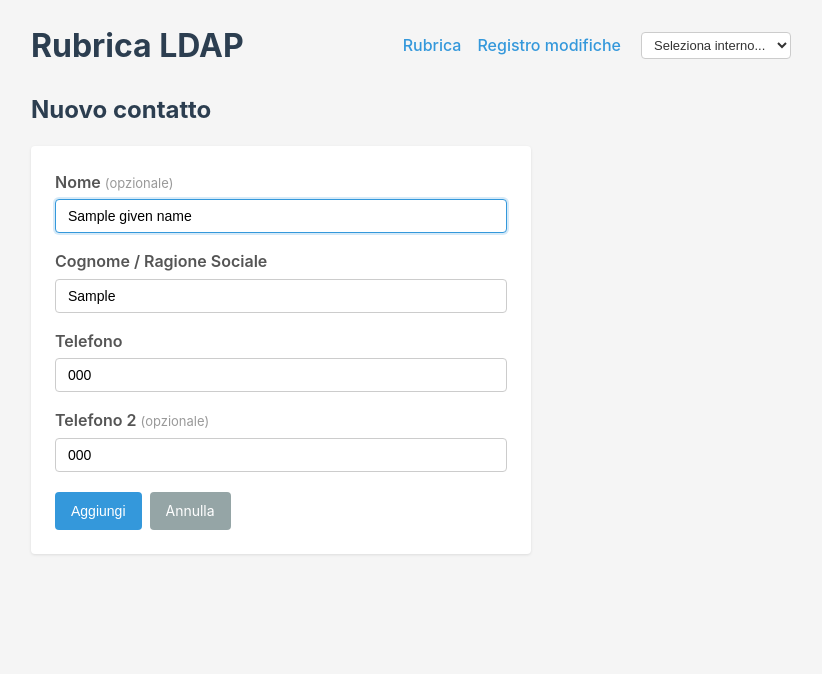
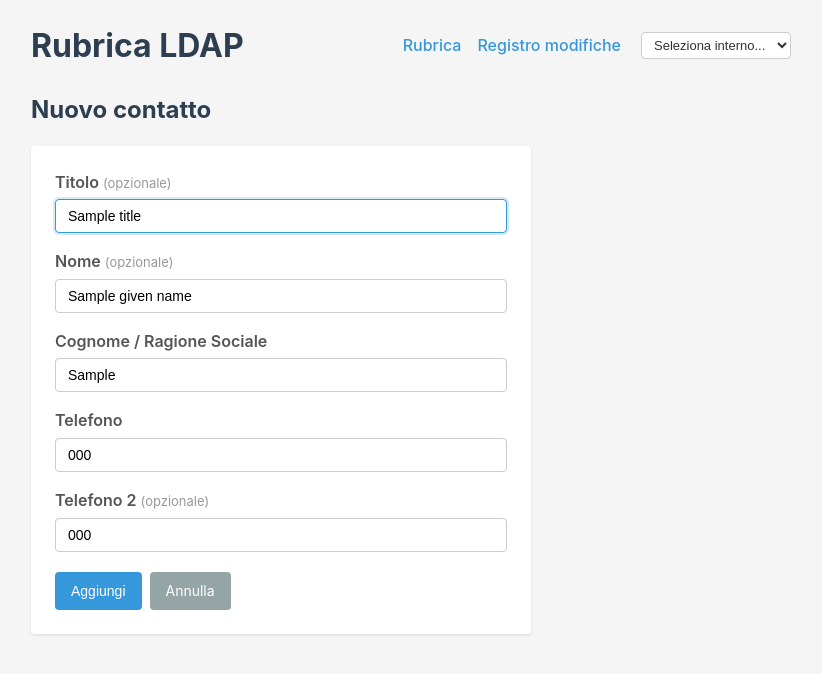
Before and after one commit to ghastx/ldap_editor, a Flask app: template templates/add.html in a window 1280 px wide. Shown: the top 674 px of the page, without its empty margins (229-1051 px from the left). Run offline with Flask 3, Linux system fonts and the light colour scheme; the template is opened without the code that fills it: most values are stand-ins (such as "Sample title", 1, 10 or a date in 2020).

Commit message:
Add Titolo (title) field to contact forms and LDAP storage
Add optional "Titolo" field mapped to LDAP title attribute, placed
before Nome/Cognome in add and edit forms. The displayName is now
composed from non-empty parts: Titolo + Nome + Cognome.

https://claude.ai/code/session_018BmGjQ7Gb9Sxdthc2j31vE

```diff
--- a/app.py
+++ b/app.py
@@ -92,6 +92,7 @@ def add_contact():
     L'uid viene generato dal displayName rimuovendo gli spazi.
     """
     if request.method == "POST":
+        title = request.form.get("title", "").strip()
         given_name = request.form.get("given_name", "").strip()
         sn = request.form.get("sn", "").strip()
         telephone = request.form.get("telephone", "").strip()
@@ -100,16 +101,16 @@ def add_contact():
         if not sn or not telephone:
             flash("Cognome/Ragione Sociale e numero di telefono sono obbligatori.", "danger")
             return render_template(
-                "add.html", given_name=given_name, sn=sn,
+                "add.html", title=title, given_name=given_name, sn=sn,
                 telephone=telephone, telephone2=telephone2,
             )
 
-        # Compone il displayName da givenName + sn
-        display_name = f"{given_name} {sn}" if given_name else sn
+        # Compone il displayName dai campi non vuoti: titolo + nome + cognome
+        display_name = " ".join(part for part in [title, given_name, sn] if part)
         # Genera l'uid dal displayName (stesso pattern delle entry esistenti)
         uid = display_name.replace(" ", "")
         try:
-            ldap.add_contact(uid, display_name, sn, telephone, telephone2, given_name)
+            ldap.add_contact(uid, display_name, sn, telephone, telephone2, given_name, title)
             detail = f"Nome: {display_name}, Tel: {telephone}"
             if telephone2:
                 detail += f", Tel2: {telephone2}"
@@ -119,11 +120,11 @@ def add_contact():
         except LDAPException as e:
             flash(f"Errore nell'aggiunta del contatto: {e}", "danger")
             return render_template(
-                "add.html", given_name=given_name, sn=sn,
+                "add.html", title=title, given_name=given_name, sn=sn,
                 telephone=telephone, telephone2=telephone2,
             )
 
-    return render_template("add.html", given_name="", sn="", telephone="", telephone2="")
+    return render_template("add.html", title="", given_name="", sn="", telephone="", telephone2="")
 
 
 @app.route("/edit/<uid>", methods=["GET", "POST"])
@@ -135,6 +136,7 @@ def edit_contact(uid):
           nel log solo i campi effettivamente cambiati.
     """
     if request.method == "POST":
+        title = request.form.get("title", "").strip()
         given_name = request.form.get("given_name", "").strip()
         sn = request.form.get("sn", "").strip()
         telephone = request.form.get("telephone", "").strip()
@@ -145,19 +147,20 @@ def edit_contact(uid):
             return render_template(
                 "edit.html",
                 contact={
-                    "uid": uid, "displayName": f"{given_name} {sn}" if given_name else sn,
-                    "sn": sn, "givenName": given_name,
+                    "uid": uid,
+                    "displayName": " ".join(part for part in [title, given_name, sn] if part),
+                    "sn": sn, "givenName": given_name, "title": title,
                     "telephoneNumber": telephone, "telephoneNumber2": telephone2,
                 },
             )
 
-        # Compone il displayName da givenName + sn
-        display_name = f"{given_name} {sn}" if given_name else sn
+        # Compone il displayName dai campi non vuoti: titolo + nome + cognome
+        display_name = " ".join(part for part in [title, given_name, sn] if part)
 
         try:
             # Legge i dati attuali prima della modifica per il confronto
             old_contact = ldap.get_contact(uid)
-            ldap.update_contact(uid, display_name, sn, telephone, telephone2, given_name)
+            ldap.update_contact(uid, display_name, sn, telephone, telephone2, given_name, title)
 
             # Costruisce i dettagli mostrando solo i campi modificati
             changes = []
@@ -180,7 +183,7 @@ def edit_contact(uid):
                 "edit.html",
                 contact={
                     "uid": uid, "displayName": display_name,
-                    "sn": sn, "givenName": given_name,
+                    "sn": sn, "givenName": given_name, "title": title,
                     "telephoneNumber": telephone, "telephoneNumber2": telephone2,
                 },
             )
--- a/templates/add.html
+++ b/templates/add.html
@@ -21,9 +21,14 @@
 
 <form method="post" class="contact-form">
     <div class="form-group">
+        <label for="title">Titolo <span class="label-optional">(opzionale)</span></label>
+        <input type="text" id="title" name="title"
+               value="{{ title }}" autofocus placeholder="es. Dott., Ing.">
+    </div>
+    <div class="form-group">
         <label for="given_name">Nome <span class="label-optional">(opzionale)</span></label>
         <input type="text" id="given_name" name="given_name"
-               value="{{ given_name }}" autofocus>
+               value="{{ given_name }}">
     </div>
     <div class="form-group">
         <label for="sn">Cognome / Ragione Sociale</label>
```
Also changed, not shown: ldap_client.py (+18 -5 lines), templates/edit.html (+6 -1 lines).
